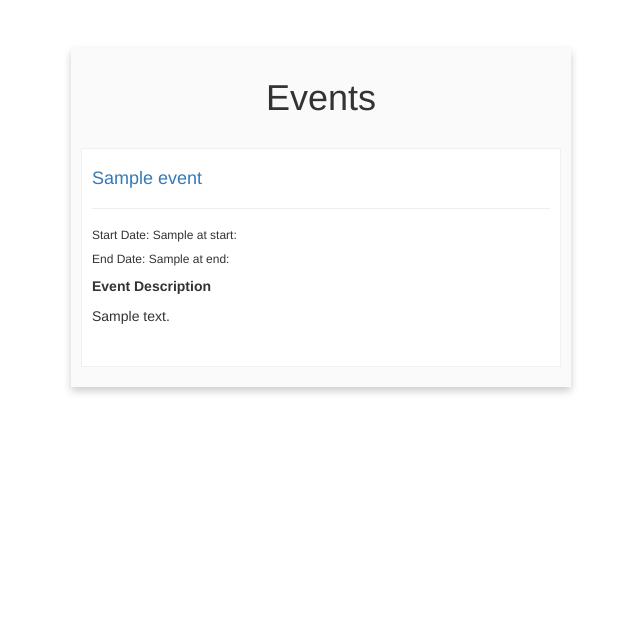
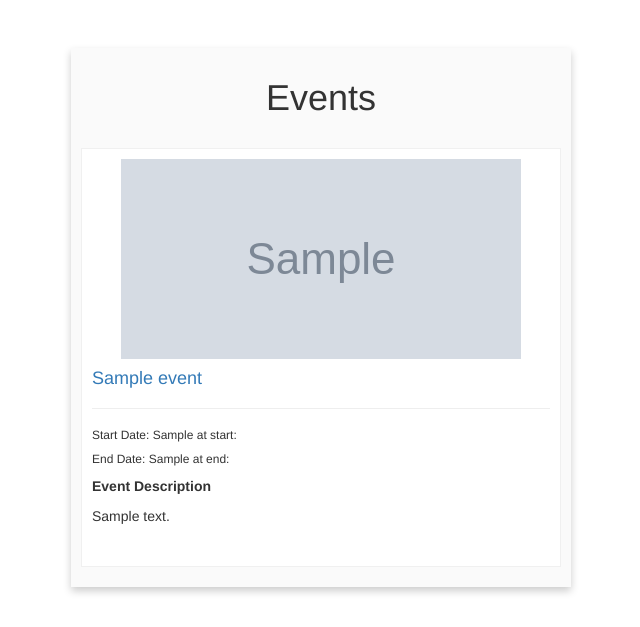
Before and after one commit to lotnee/Comp4920, a Flask app: page /view-events in a window 1280 px wide. Shown: the part 52-679 px from the top of the page, without its empty margins (319-959 px from the left). Run offline with Flask 2, Linux system fonts and the light colour scheme; a user stored in the database is signed in; grey boxes marked "Sample" are stand-in pictures; a database or web service that is not in the repository returns one stand-in record (values such as "Sample title"); some libraries are stand-ins or nearby versions.

Commit message:
added event pictures to the event page

```diff
--- a/app/templates/events.html
+++ b/app/templates/events.html
@@ -55,21 +55,49 @@ a.edit {
    border: none;
 }
 
+
 .event {
   background-color: white;
   padding: 10px;
   margin-bottom: 10px;
   border: 1px #f0f0f0 solid;
 }
+
+.center-cropped {
+  height: 200px;
+  background-position: center center;
+  background-repeat: no-repeat;
+  overflow: hidden;
+}
+
+.center-cropped img {
+  min-height: 100%;
+  min-width: 100%;
+  opacity: 0;
+}
+
+/* img.eventpic {
+  width:  100%;
+  height: 100%;
+  clip: rect(0px,auto,50px,0px);
+} */
 </style>
 
 <body>
     <div class="container">
+
         <h1 style="text-align:center;">Events</h1></br>
         {% if events %}
             <div class="events">
                 {%for event in events%}
                 <div class="event">
+                    <div class="center-cropped"
+                    style="background-image: url('static/images/event/{{event.pictureDir}}');">
+                 <img src="static/images/event/{{event.pictureDir}}" />
+               </div>
+
+
+
                 <h4><a href="{{ url_for('display_event', id = event._id) }}" style="text-decoration:none">{{event.name}}</a></h4>
                 <hr class="w3-clear">
                 {% set datetime1 = (event.start|string).split(' ') %}
```
Also changed, not shown: app/templates/display-event.html (line endings or trailing spaces).
